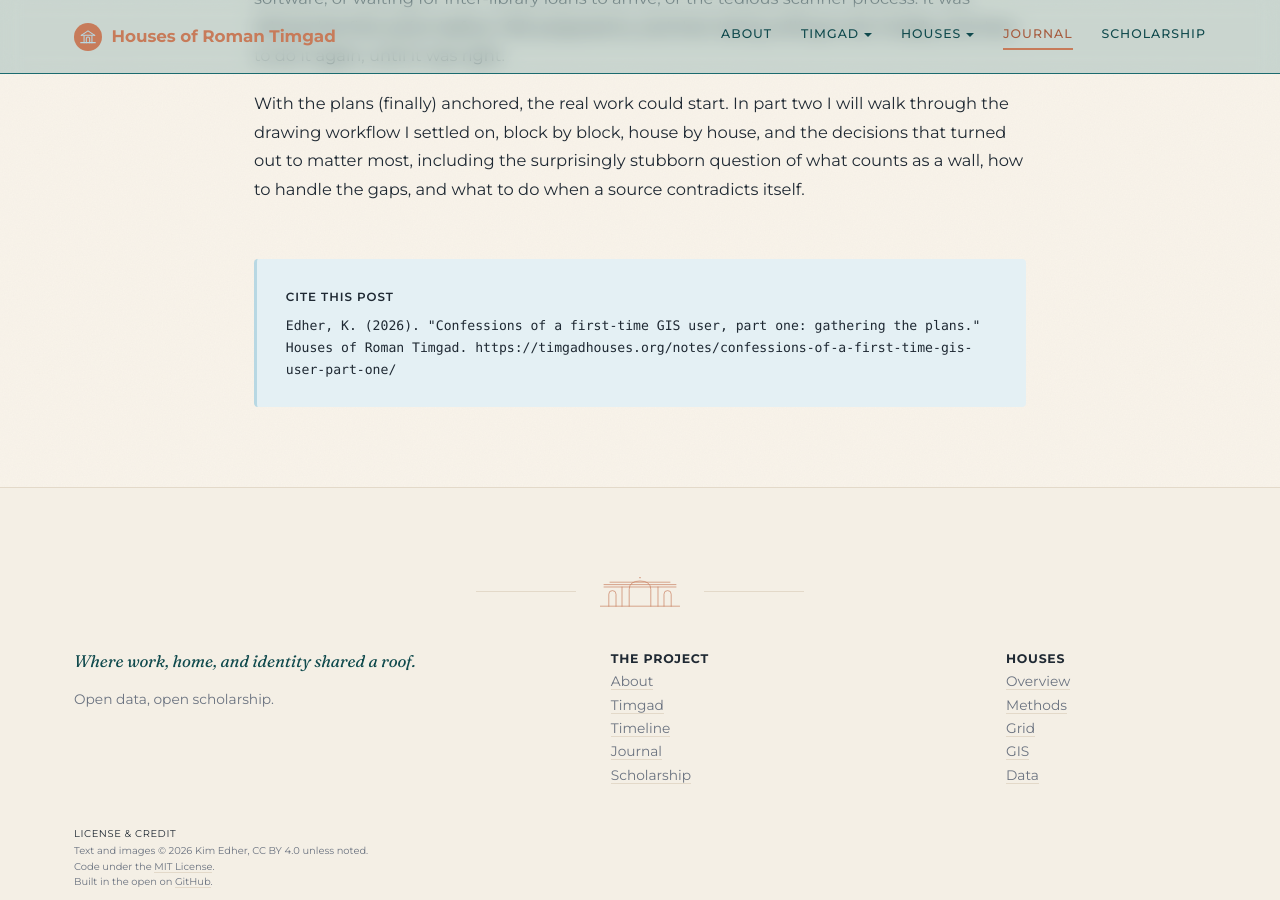
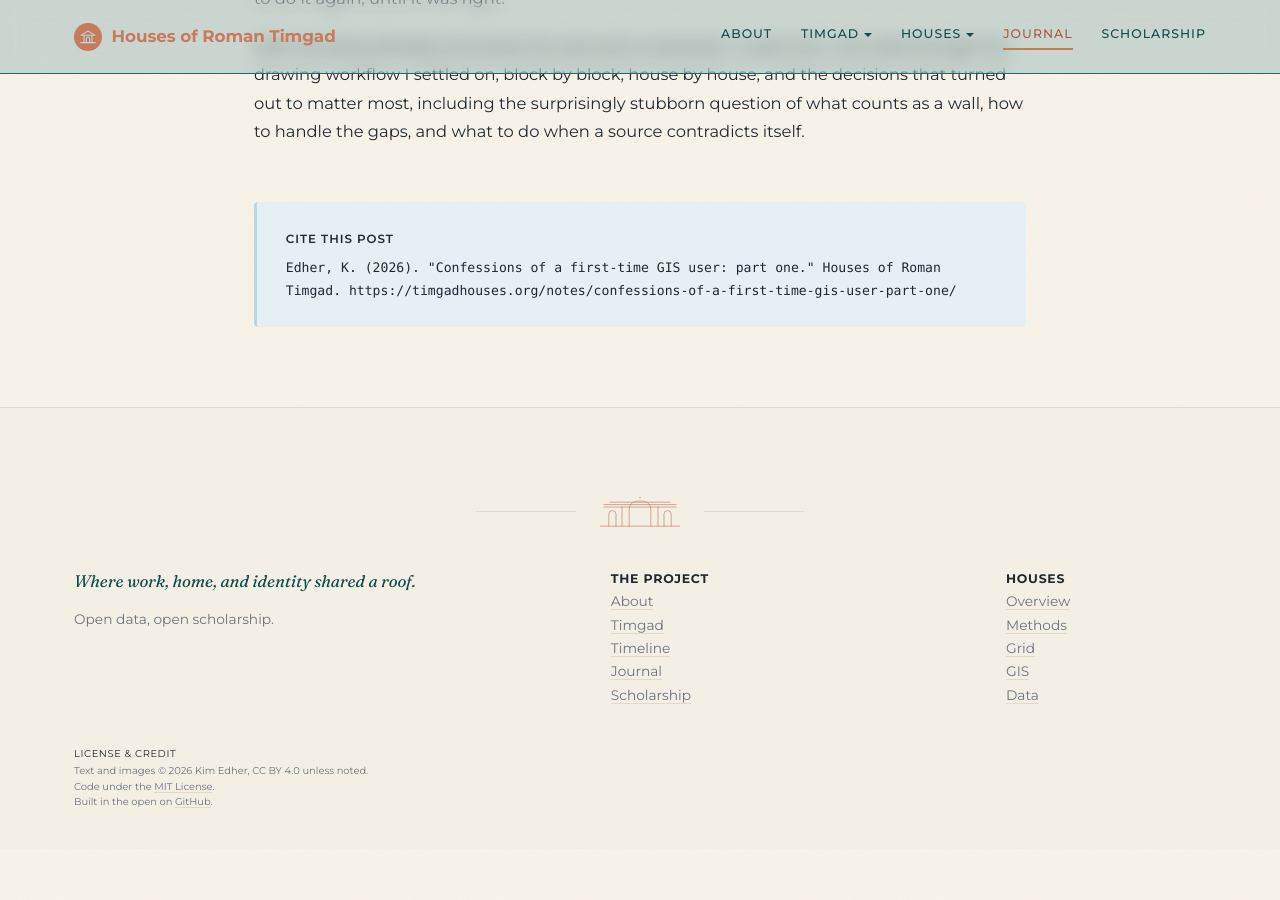
Before and after one commit to kimedher/timgadhouses, a Jekyll site: the page built from _posts/2026-06-04-confessions-of-a-first-time-gis-user-part-one.md, in a window 1280 px wide and 900 px high, scrolled down 4727 px. Built offline with Jekyll 4.4.1, drawn with Linux system fonts in a browser that asks for light colours; after the commit the page ends 5576 px from its top, so only the background shows below that; some of the changed text lies outside the part shown.

Commit message:
Shorten post title to: Confessions of a first-time GIS user: part one

```diff
--- a/_posts/2026-06-04-confessions-of-a-first-time-gis-user-part-one.md
+++ b/_posts/2026-06-04-confessions-of-a-first-time-gis-user-part-one.md
@@ -1,6 +1,6 @@
 ---
 layout: post
-title: "Confessions of a first-time GIS user, part one: gathering the plans"
+title: "Confessions of a first-time GIS user: part one"
 date: 2026-06-04
 categories: [workflow]
 tags: [timgad, gis, qgis, georeferencing, methods, fieldnotes]
```
